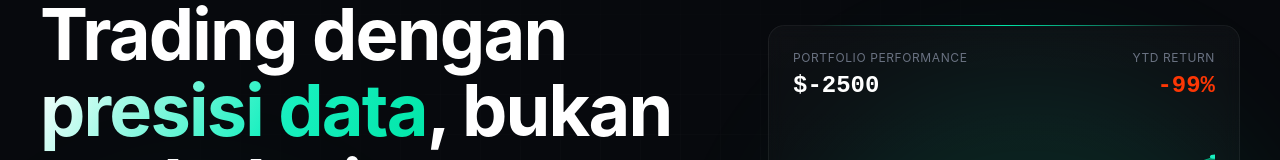
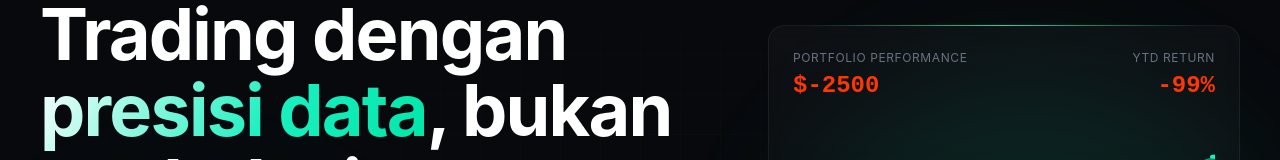
Before and after one commit to wahyudinasty/websatu, a React (Vite) app: page / in a window 1280 px wide. Shown: the part 186-346 px from the top of the page. Built offline with nearby package versions, Linux system fonts and the light colour scheme.

Commit message:
Update Hero.tsx

```diff
--- a/src/components/Hero.tsx
+++ b/src/components/Hero.tsx
@@ -79,7 +79,7 @@ function PortfolioCard() {
       <div className="flex items-center justify-between mb-4">
         <div>
           <div className="text-xs text-gray-500 uppercase tracking-wider">Portfolio Performance</div>
-          <div className="text-2xl font-bold font-mono mt-1">$-2500</div>
+          <div className="text-2xl font-bold font-mono text-[#fc3705] mt-1">$-2500</div>
         </div>
         <div className="text-right">
           <div className="text-xs text-gray-500 uppercase tracking-wider">YTD Return</div>
```
